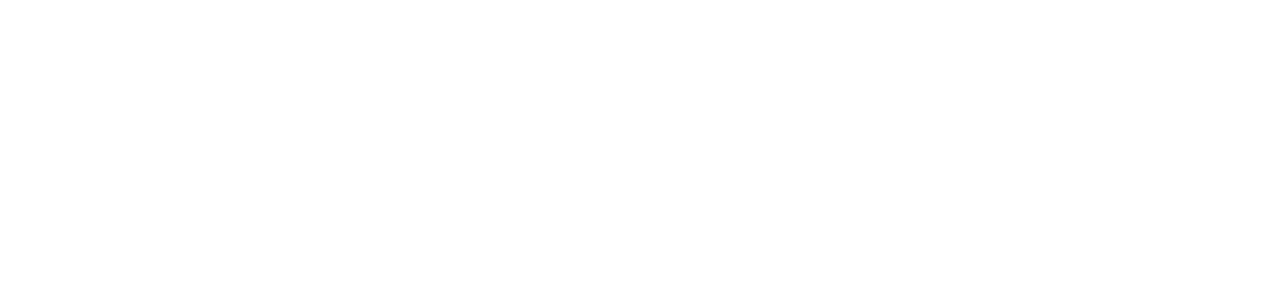
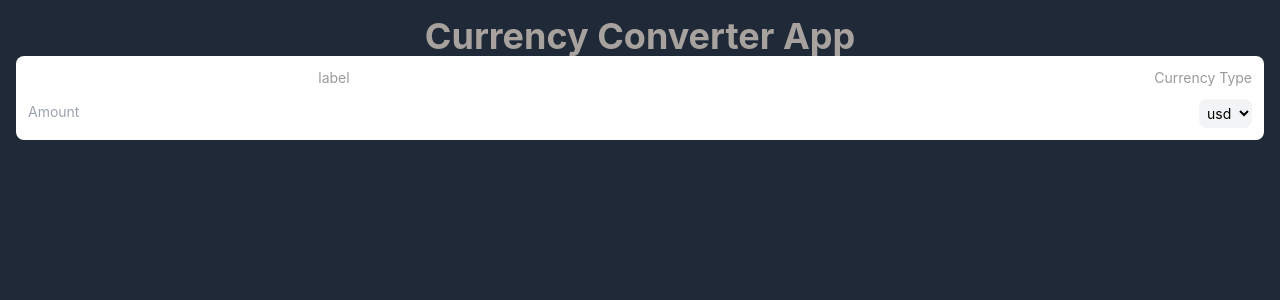
Before and after one commit to chriswilder3/Curreny-Converter-React-App, a React (Vite) app: page / in a window 1280 px wide. Shown: the top 300 px of the page. Built offline with nearby package versions, Linux system fonts and the light colour scheme.

Commit message:
defined custom hook useCurrencyInfo

```diff
--- a/src/App.jsx
+++ b/src/App.jsx
@@ -1,8 +1,13 @@
 import './App.css';
+import InputBox from './components/InputBox';
 
 function App() {
   return (
-    <div className="App ">
+    <div className="App bg-gray-800 w-full h-screen p-4 " >
+        <h1 className=' text-4xl text-stone-400 font-bold'>
+           Currency Converter App
+        </h1>
+        <InputBox></InputBox>
 
     </div>
   );
--- /dev/null
+++ b/src/components/InputBox.jsx
@@ -0,0 +1,35 @@
+
+function InputBox({ label, className = "",}) {
+
+
+    return (
+        <div className={`bg-white p-3 rounded-lg text-sm flex `}>
+            <div className="w-1/2">
+                <label  className="text-black/40 mb-2 inline-block">
+                    label
+                </label>
+                <input
+
+                    className="outline-none w-full bg-transparent py-1.5"
+                    type="number"
+                    placeholder="Amount"
+                />
+            </div>
+            <div className="w-1/2 flex flex-wrap justify-end text-right">
+                <p className="text-black/40 mb-2 w-full">Currency Type</p>
+                <select
+                    className="rounded-lg px-1 py-1 bg-gray-100 cursor-pointer outline-none"
+
+                >
+
+                        <option value="usd">
+                            usd
+                        </option>
+
+                </select>
+            </div>
+        </div>
+    );
+}
+
+export default InputBox;
```
Also changed, not shown: src/hooks/useCurrencyInfo.js (added, +38 -0 lines).
